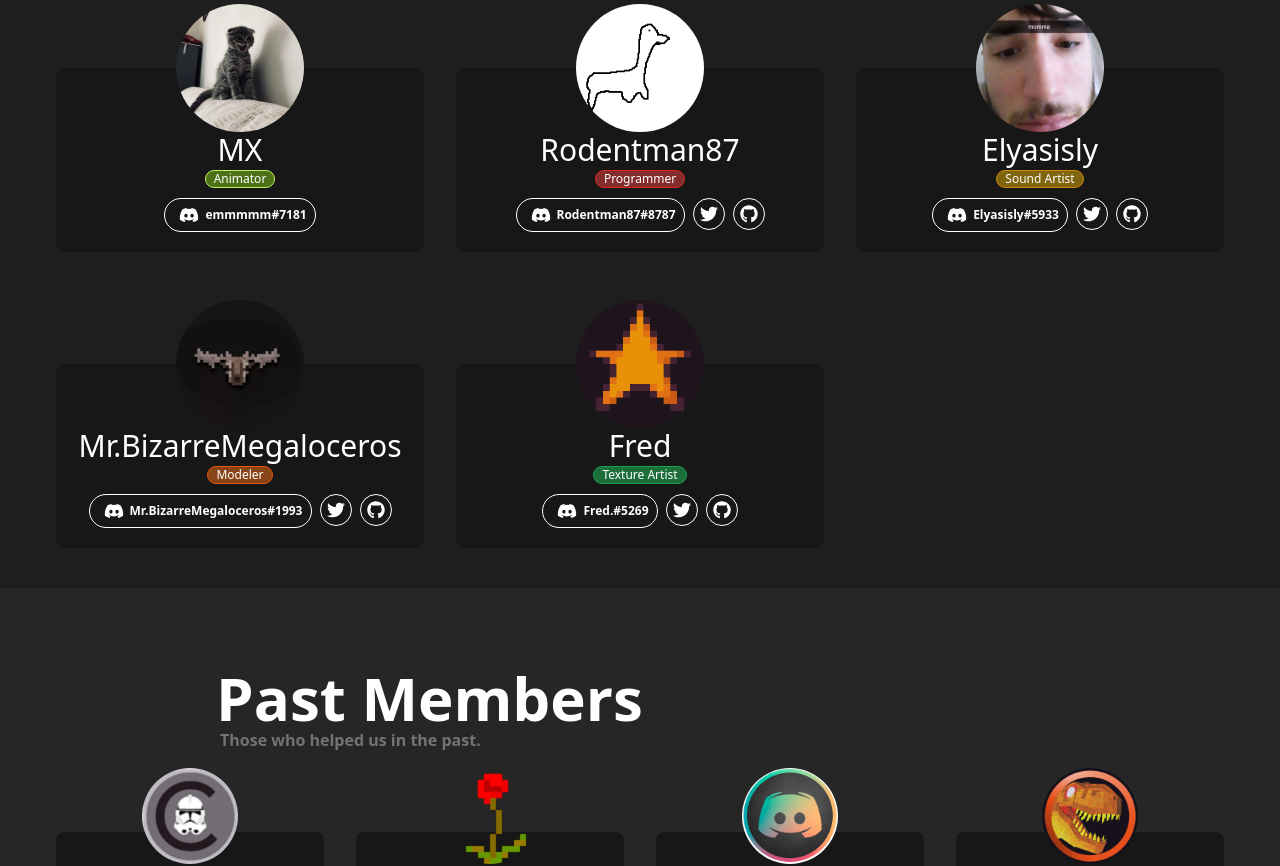
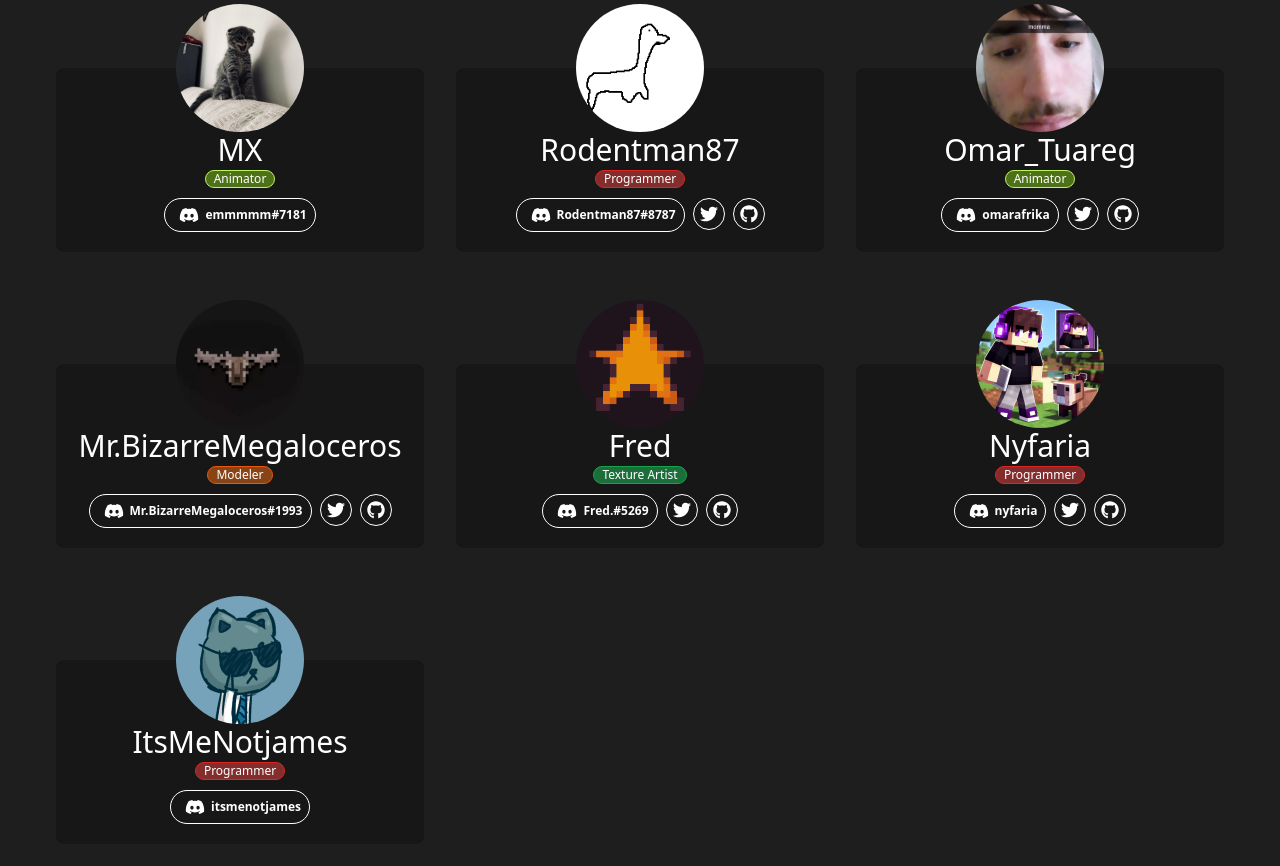
Before and after one commit to Nyfaria/DumbCode-Website, a Next.js app: page /team in a window 1280 px wide. Shown: the part 2320-3186 px from the top of the page. Built offline with nearby package versions, Linux system fonts and the light colour scheme.

Commit message:
small updates to team members and PN info.

```diff
--- a/data/modData.ts
+++ b/data/modData.ts
@@ -36,9 +36,11 @@ export const projectNublarInfo: ModInfoType = {
         { name: "thebradqq", role: "Modeler & Texturer"},
         { name: "MX", role: "animator"},
         { name: "rodentman87", role: "programmer"},
-        { name: "elyasisly", role: "sound artist"},
+        { name: "omar_tuareg", role: "animator"},
         { name: "Mr.BizarreMegaloceros", role: "modeler"},
-        { name: "fred", role: "texturer"}
+        { name: "fred", role: "texturer"},
+        { name: "Nyfaria", role: "programmer"}
+
     ],
     image: "/images/project_nublar/squad.jpg",
     guides: [
--- a/data/team.ts
+++ b/data/team.ts
@@ -154,12 +154,12 @@ export const currentMembers: CurrentMemberType[] = [
         ]
     },
     {
-        "name": "Elyasisly",
+        "name": "Omar_Tuareg",
         "imageName": "elyasisly.jpg",
-        "roles": ["sound_artist"],
+        "roles": ["animator"],
         "socials": [
-            { "platform": "discord", "link": "Elyasisly#5933" },
-            { "platform": "twitter", "link": "https://twitter.com/Ely27290042" },
+            { "platform": "discord", "link": "omarafrika" },
+            { "platform": "twitter", "link": "https://twitter.com/omar_tuareg" },
             { "platform": "github", "link": "https://github.com/Elysisy" }
         ]
     },
@@ -181,6 +181,24 @@ export const currentMembers: CurrentMemberType[] = [
             { "platform": "discord", "link": "Fred.#5269" },
             { "platform": "twitter", "link": "https://twitter.com/_ItzFred" },
             { "platform": "github", "link": "https://github.com/ItzFred" }
+        ]
+    },
+    {
+        "name": "Nyfaria",
+        "imageName": "nyfaria.png",
+        "roles": ["programmer"],
+        "socials": [
+            { "platform": "discord", "link": "nyfaria" },
+            { "platform": "twitter", "link": "https://twitter.com/TheNyfaria" },
+            { "platform": "github", "link": "https://github.com/Nyfaria" }
+        ]
+    },
+    {
+        "name": "ItsMeNotjames",
+        "imageName": "itsmenotjames.png",
+        "roles": ["programmer"],
+        "socials": [
+            { "platform": "discord", "link": "itsmenotjames" }
         ]
     }
 ]
--- a/pages/mods/projectnublar.tsx
+++ b/pages/mods/projectnublar.tsx
@@ -29,12 +29,12 @@ const DumbLibraryPage = () => {
 
             <section className="mt-10">
                 <h1 className="text-3xl text-white">Requirements</h1>
-                <div className="text-neutral-500">Project Nublar Requires DumbLibary, which can be found on it&lsquo;s mod page <div className="underline inline-block"><Link href="/mods/dumblibrary" >here</Link></div>.</div>
+                <div className="text-neutral-500">Project Nublar Requires Geckolib and SmartBrainlib, which can be found on Curseforge.</div>
             </section>
 
             <section className="mt-10">
                 <h1 className="text-3xl text-white">Release Date</h1>
-                <p className="text-neutral-500">DumbCode plans to release a single beta for Project Nublar for Forge 1.16.4, after which all development will move to the lastest forge version.<br />No dates have been set for release or the beta.</p>
+                <p className="text-neutral-500">DumbCode plans to release a single beta for Project Nublar for (Neo)Forge/Fabric 1.20.1, after which all development will move to the lastest NeoForge and Fabric versions.<br />No dates have been set for release or the beta.</p>
             </section>
 
             <section className="mt-10 mb-20">
```
Also changed, not shown: public/images/people/itsmenotjames.png (added), public/images/people/nyfaria.png (added).
